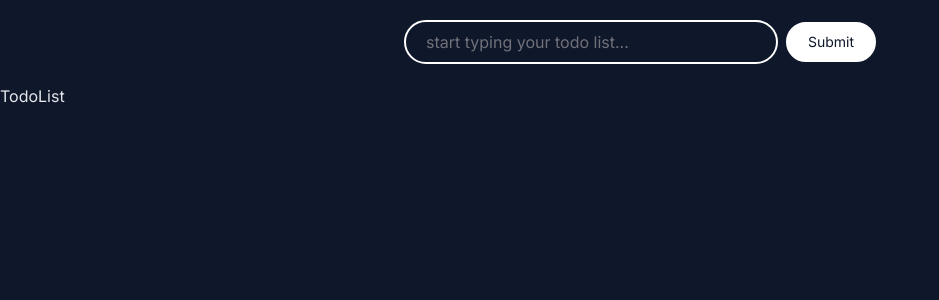
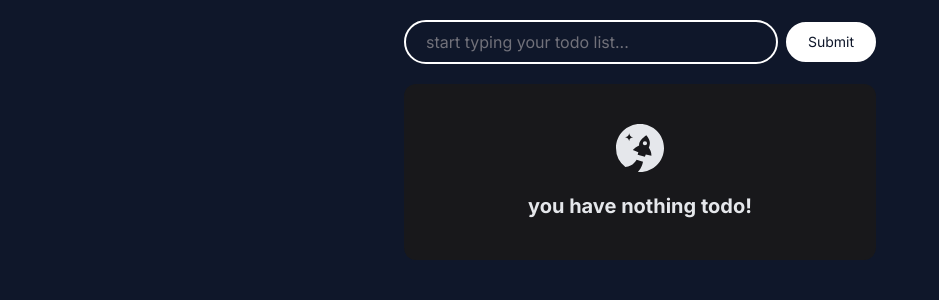
Before and after one commit to choiruladamm/typescript-todos, a React (Vite) app: page / in a window 1280 px wide. Shown: the top 300 px of the page, without its empty margins (0-939 px from the left). Built offline with nearby package versions, Linux system fonts and the light colour scheme.

Commit message:
Display Todo Item

```diff
--- a/src/components/TodoList.tsx
+++ b/src/components/TodoList.tsx
@@ -1,3 +1,25 @@
+import { useTodo } from '../context/useTodo'
+import { SiStarship } from 'react-icons/si'
+
 export const TodoList = () => {
-  return <div>TodoList</div>
+  const { todos } = useTodo()
+
+  if (!todos.length) {
+    return (
+      <div className="max-w-lg px-5 m-auto">
+        <h1 className="flex flex-col items-center gap-5 px-5 py-10 text-xl font-bold text-center rounded-xl bg-zinc-900">
+          <SiStarship className="text-5xl" />
+          you have nothing todo!
+        </h1>
+      </div>
+    )
+  }
+
+  return (
+    <ul className="grid max-w-lg gap-2 px-5 m-auto">
+      {todos.map(todo => (
+        <li key={todo}>{todo}</li>
+      ))}
+    </ul>
+  )
 }
```
